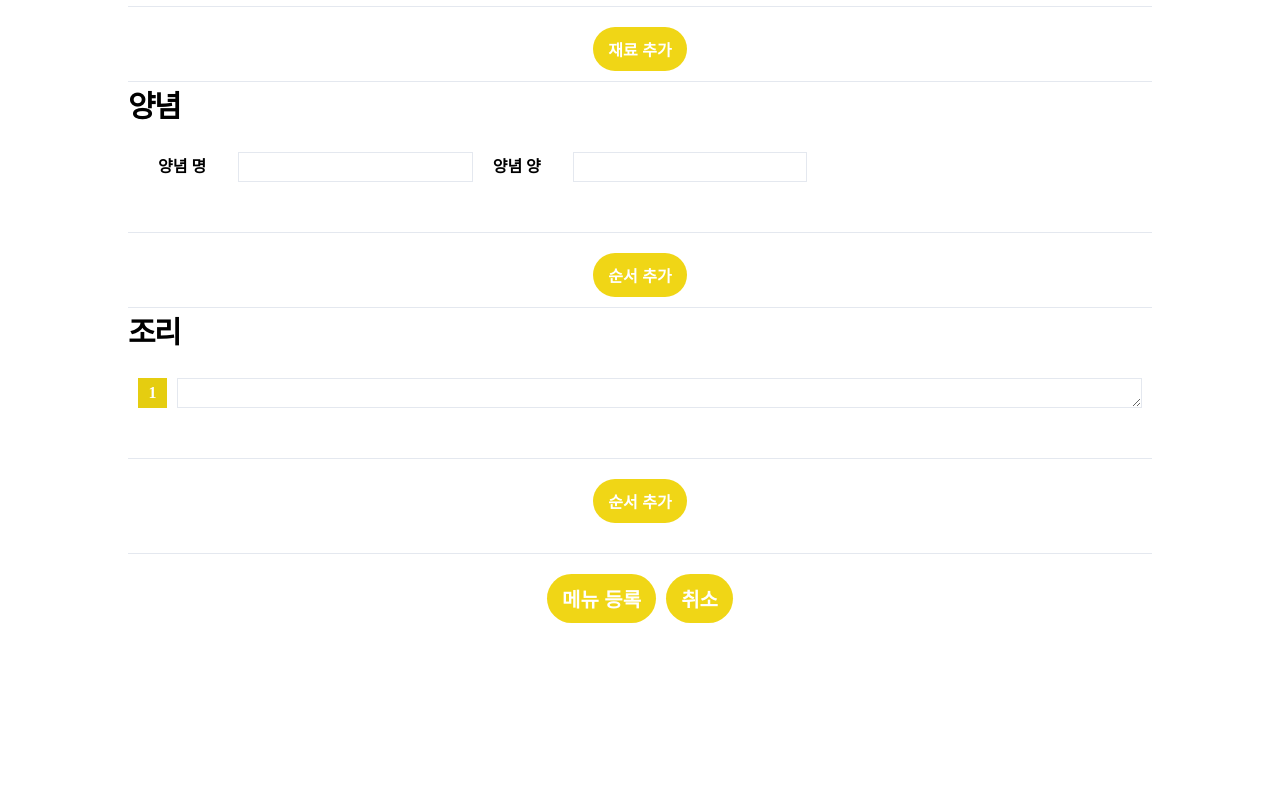
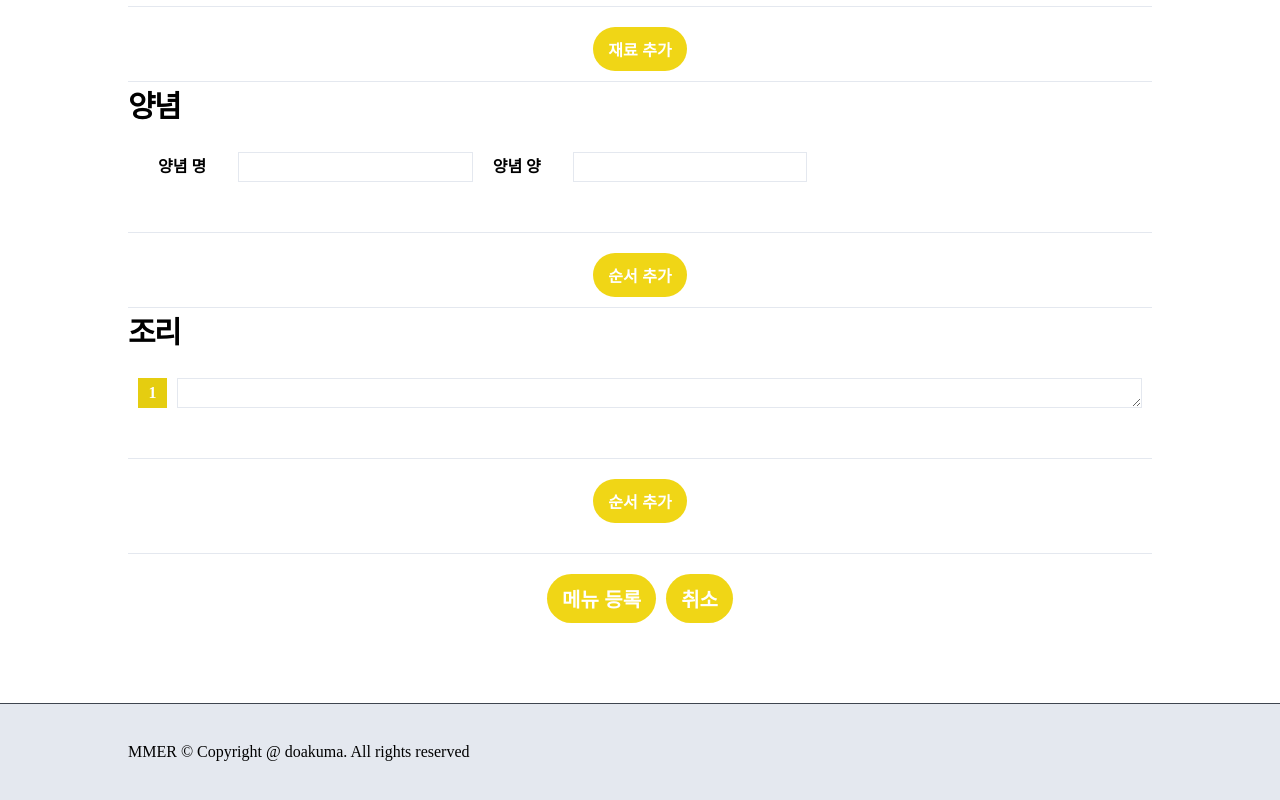
Before and after one commit to doakuma/MMER, a Next.js app in the folder front/: page /recipe/recipeRegist in a window 1280 px wide. Shown: the part 951-1751 px from the top of the page. Before the commit the page ends 1574 px from the top, so only its background shows below. Built offline with nearby package versions, Linux system fonts and the light colour scheme.

Commit message:
[style] footer 추가

```diff
--- /dev/null
+++ b/front/components/common/Footer.tsx
@@ -0,0 +1,12 @@
+const Footer = () => {
+  return (
+    <footer className="footer">
+      <div className="footer-inner">
+        <p>
+          <strong>MMER</strong> &copy; Copyright @ doakuma. All rights reserved{" "}
+        </p>
+      </div>
+    </footer>
+  );
+};
+export default Footer;
--- a/front/components/common/Layout.tsx
+++ b/front/components/common/Layout.tsx
@@ -3,6 +3,7 @@ import Image from "next/image";
 import Link from "next/link";
 
 import Header from "./Header";
+import Footer from "./Footer";
 
 const name = "Your Name";
 // export const siteTitle = "MMER Test Site";
@@ -48,6 +49,7 @@ const Layout = (props: any) => {
       </Head>
       <Header />
       <main>{children}</main>
+      <Footer />
     </div>
   );
 };
--- a/front/styles/layout.css
+++ b/front/styles/layout.css
@@ -5,6 +5,16 @@
   display: flex;
   align-items: center;
   border-bottom: 1px solid #e4e8ef;
+}
+.footer {
+  padding: 40px 0;
+  margin: 80px 0 0;
+  border-top: 1px solid #3f454f;
+  background: #e4e8ef;
+}
+.footer-inner {
+  margin: 0 auto;
+  width: 80vw;
 }
 .cont-section {
   margin: 20px auto 0;
```
